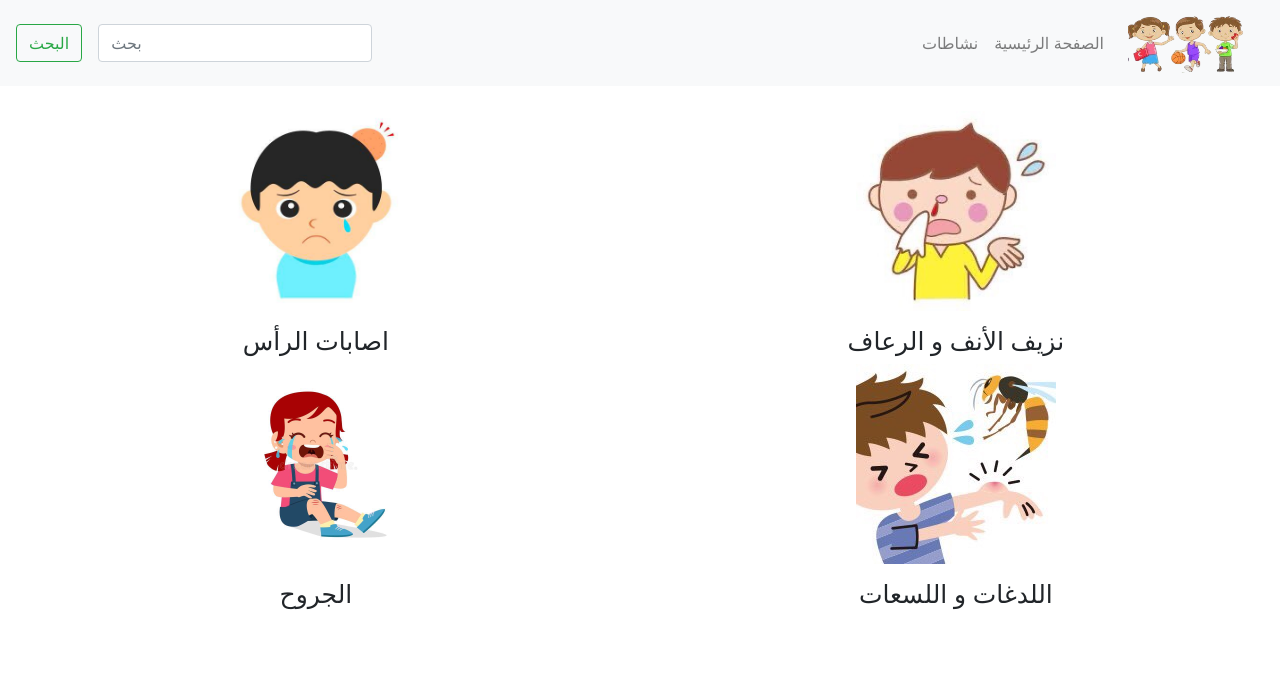
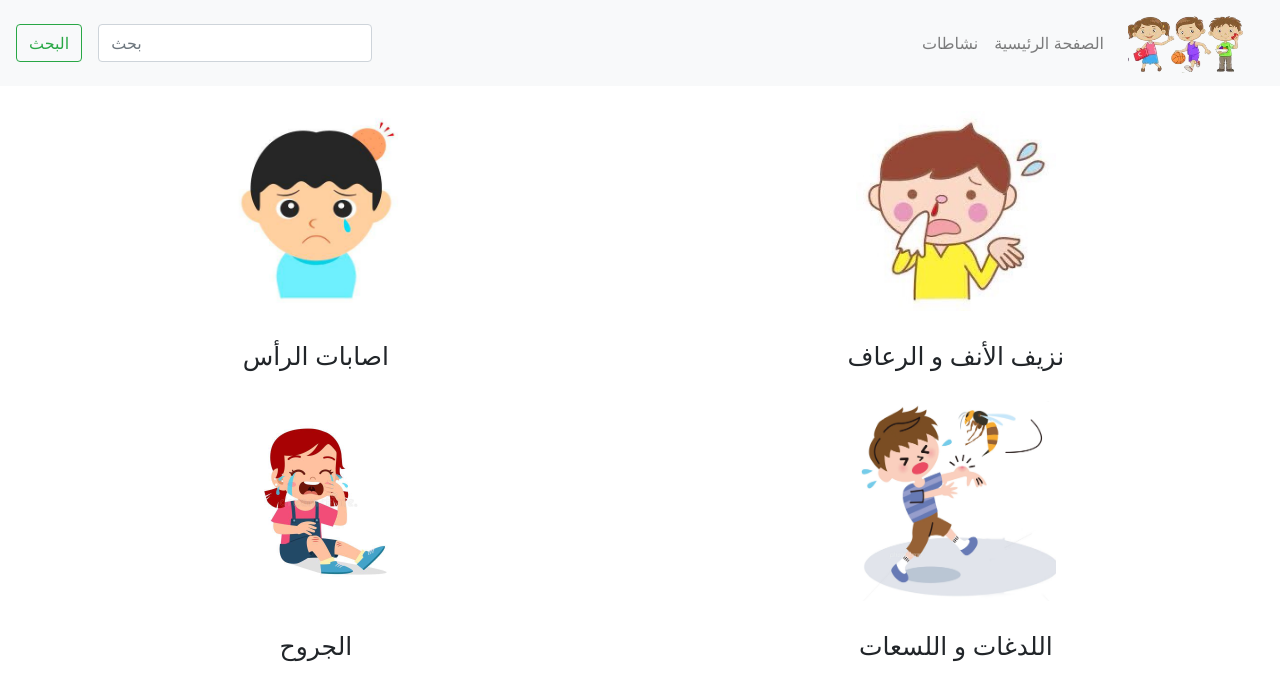
Before and after one commit to MohammadHijaz/MooAid, a React (Create React App) app: page / in a window 1280 px wide. Shown: the top 700 px of the page. Built offline with nearby package versions, Linux system fonts and the light colour scheme.

Commit message:
Fixed Image Styling and removed padding

```diff
--- a/src/App.js
+++ b/src/App.js
@@ -12,6 +12,9 @@ function App() {
           <Route exact path="/">
             <Home />
           </Route>
+          <Route path="/cow">
+            <Cow />
+          </Route>
         </Switch>
       </Router>
     </React.Fragment>
--- a/src/Home.js
+++ b/src/Home.js
@@ -3,7 +3,7 @@ import { makeStyles } from "@material-ui/core/styles";
 import head from "./Images/head.jpg";
 import cut from "./Images/cut.jpg";
 import nosebleed from "./Images/nosebleed.jpg";
-import bee from "./Images/bee.jpg";
+import bee from "./Images/boy.png";
 const useStyles = makeStyles({
   container: {
     display: "flex",
@@ -17,14 +17,16 @@ const useStyles = makeStyles({
     display: "flex",
     flexDirection: "column",
     textAlign: "center",
+    alignItems: "space-around",
   },
   img: {
     width: "200px",
     height: "200px",
   },
   text: {
-    paddingTop: 15,
     fontSize: "25px",
+    marginTop: "30px",
+    marginBottom: "30px"
   },
 });
 
@@ -37,7 +39,6 @@ const Home = () => {
           <img src={head} className={classes.img}></img>
           <h1 className={classes.text}>اصابات الرأس</h1>
         </div>
-
         <div>
           <img src={cut} className={classes.img}></img>
           <h1 className={classes.text}>الجروح</h1>
```
Also changed, not shown: src/Images/boy.png (added).
